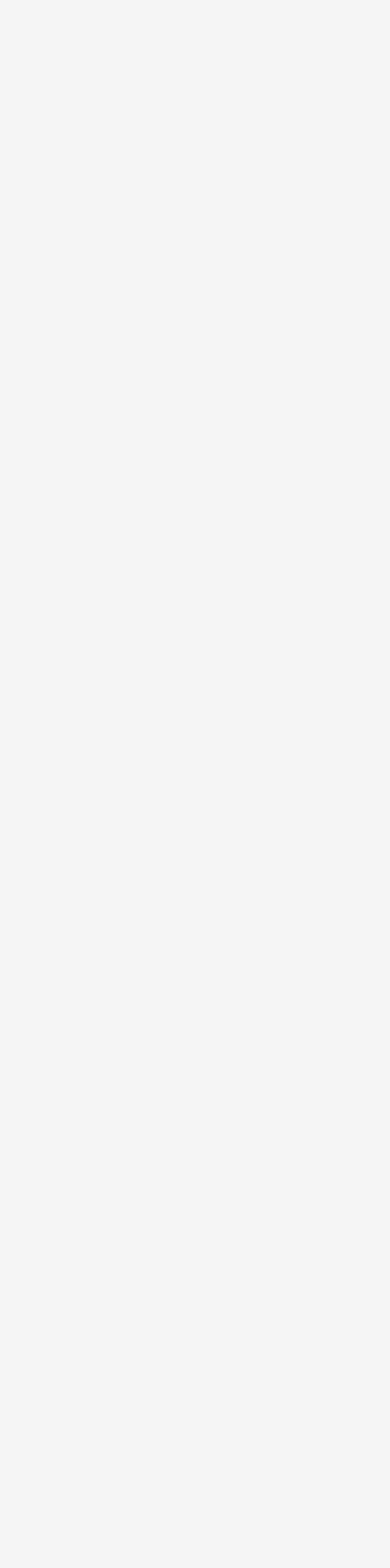
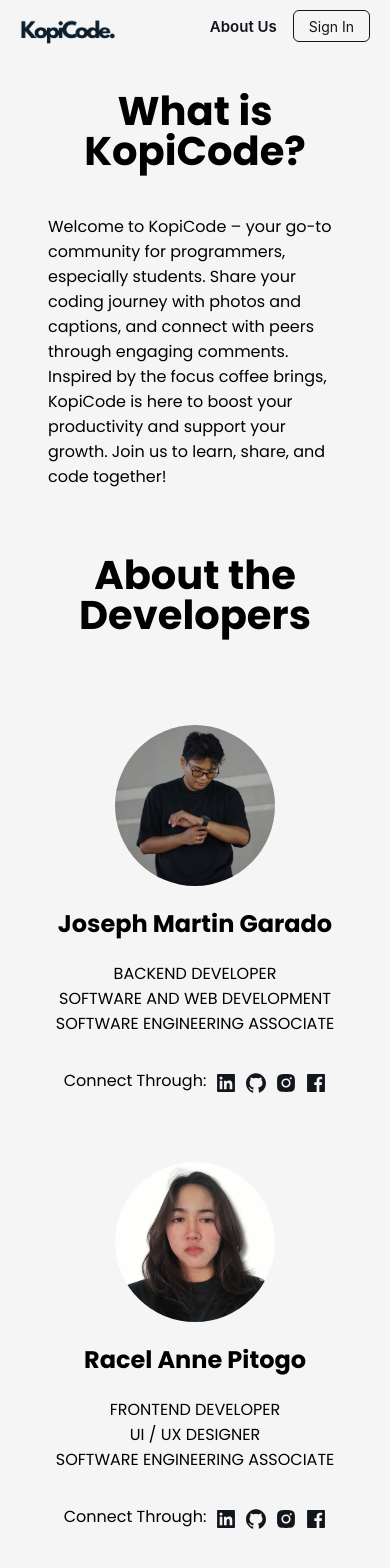
Before and after one commit to JM-creater/Blog-KopiCode, a React (Vite) app in the folder Frontend/KopiCode.Client/: page /aboutUs in a window 390 px wide. Before the commit this address had no page. Shown: the top 1568 px of the page. Before the commit the page ends 844 px from the top, so only its background shows below. Built offline with nearby package versions, Linux system fonts and the light colour scheme.

Commit message:
Frontend New Update
Added the about us page, made the previous web pages and currently added web page responsive.
Updated the navigation bar.

```diff
--- a/Frontend/KopiCode.Client/src/App.tsx
+++ b/Frontend/KopiCode.Client/src/App.tsx
@@ -9,6 +9,7 @@ import { ToastContainer } from 'react-toastify';
 import { toastConfig } from './utils/toastConfig';
 import React from 'react';
 import { UserAuthRegisterProvider } from './state/RegisterState';
+import AboutUs from './pages/AboutUs/AboutUs';
 
 
 function App() {
@@ -20,6 +21,7 @@ function App() {
         <Routes>
           <Route index element={ <Landing/> }/>
           <Route path='/login' element={ <Login />}/>
+          <Route path='/aboutUs' element={ <AboutUs />}/>
           <Route
             path='/signup'
             element={
--- a/Frontend/KopiCode.Client/src/components/Navbar.Landing/NavigationBar.css
+++ b/Frontend/KopiCode.Client/src/components/Navbar.Landing/NavigationBar.css
@@ -1,13 +1,35 @@
 nav {
-    padding: 10px 20px;
-    max-height: 5em;
+    padding: 20px 20px 0px;
+    max-height: 2em;
     display: flex;
     justify-content: space-between;
     align-items: center;
     flex-flow: row;
+    position: fixed;
+    width: 100%;
+    background-color: transparent;
+    transition: background 0.3s ease;
+    z-index: 9999;
+}
+
+nav.transparent {
+    background: rgba(255, 255, 255, 0.05); /* transparent state of nav bar when scrolling down*/
+    backdrop-filter: blur(10px);
+    box-shadow: 0 5px 15px rgba(0, 0, 0, 0.1);
+}
+
+.nav__buttonGroup {
+    margin-right: 40px;
+    margin-bottom: 20px;
 }
 
 #webLogo {
     width: 100%;
     max-width: 10em;
 }
+
+@media only screen and (max-width: 800px) {
+    #webLogo {
+        max-width: 6em;
+    }
+}
--- a/Frontend/KopiCode.Client/src/components/Navbar.Landing/NavigationBar.tsx
+++ b/Frontend/KopiCode.Client/src/components/Navbar.Landing/NavigationBar.tsx
@@ -4,14 +4,36 @@ import WebLogo from '../logo-image/dark-logo.png';
 import OutlinedButton from '../Buttons/OutlinedButton';
 import TextButton from '../Buttons/TextButton';
 import { Link } from 'react-router-dom';
+import { useEffect } from 'react';
 // import { Link, Outlet } from 'react-router-dom';
 
+//to make the navbar transparent when scrolling down
 export default function NavigationBar (){
-    return <nav>
+    useEffect(() => {
+        const handleScroll = () => {
+            const nav = document.getElementById('navbar');
+            // console.log('scroll event fired, window.scrollY:', window.scrollY); //debugging log
+            if (window.scrollY > 0) {
+                //console.log('Adding transparent class'); // Debugging log
+                nav?.classList.add('transparent');
+            } else {
+                //console.log('Removing transparent class'); // Debugging log
+                nav?.classList.remove('transparent');
+            }
+        };
+        window.addEventListener('scroll', handleScroll);
+        return () => {
+            window.removeEventListener('scroll', handleScroll);
+    };
+},[]);
+
+    return (
+    <nav id='navbar'>
         <Link to='/'><img src={WebLogo} alt="web logo dark color" id='webLogo' /></Link>
         <div className="nav__buttonGroup">
             <Link to='/aboutUs'><TextButton label={'About Us'}/></Link>
             <Link to='/login'><OutlinedButton label={'Sign In'}/></Link>
         </div>
     </nav>
+    );
 }
--- a/Frontend/KopiCode.Client/src/index.css
+++ b/Frontend/KopiCode.Client/src/index.css
@@ -15,6 +15,7 @@
   --color-lightGrey: #F5F5F5;
   --color-blue: #228CDB;
   --color-black: #11151C;
+  --color-white: #FDFDFD;
 }
 
 /* For all browsers supporting scrollbar customization */
--- /dev/null
+++ b/Frontend/KopiCode.Client/src/pages/AboutUs/AboutUs.css
@@ -0,0 +1,67 @@
+.aboutUs__mainContainer {
+    display: flex;
+    flex-direction: column;
+    margin: 0 auto;
+    overflow: hidden;
+    /* padding-top: 4em; */
+    padding: 4em 3em;
+}
+
+#aboutUs__devsHeaderText {
+    margin-top: 50px;
+}
+
+#dev_prof {
+    width: 100%;
+    max-width: 10em;
+    border-radius: 50%;
+}
+
+.dev__infoContainer {
+    display: flex;
+    flex-direction: row;
+    justify-content: space-around;
+    align-items: center;
+    padding: 4em;
+}
+
+.about__devs-card {
+    display: flex;
+    flex-direction: column;
+    justify-content: center;
+    align-items: center;
+}
+
+#dev_name {
+    width: fit-content;
+    font-weight: 700;
+}
+
+.contacts-container {
+    margin-top: 2em;
+    width: 100%;
+    display: inline-flex;
+    flex-direction: row;
+    gap: 10px;
+    justify-content: center;
+}
+
+#contacts-icon {
+    color: var(--color-black);
+    font-size: 20px;
+}
+
+#contacts-icon:hover {
+    color: var(--color-blue);
+}
+
+@media only screen and (max-width: 800px) {
+    .dev__infoContainer {
+        flex-direction: column;
+        gap: 4em;
+    }
+
+    .about__devs-card {
+        width: 100vw;
+    }
+}
--- /dev/null
+++ b/Frontend/KopiCode.Client/src/pages/AboutUs/AboutUs.tsx
@@ -0,0 +1,54 @@
+import NavigationBar from "../../components/Navbar.Landing/NavigationBar";
+import dev1 from './DevImages/martin-prof.jpg';
+import dev2 from './DevImages/racel-prof.png';
+import './AboutUs.css'
+import { FacebookFilled, GithubFilled, InstagramFilled, LinkedinFilled } from "@ant-design/icons";
+import Footer from "../../components/footer/footer";
+
+function AboutUs () {
+    return <>
+        <NavigationBar/>
+        <div className="aboutUs__mainContainer">
+            <h1 id="aboutUs__headerText">What is KopiCode?</h1>
+            <p>Welcome to KopiCode – your go-to community for programmers, especially students.
+                 Share your coding journey with photos and captions, and connect with peers through engaging comments.
+                  Inspired by the focus coffee brings,
+                 KopiCode is here to boost your productivity and support your growth.
+                  Join us to learn, share, and code together!</p>
+            <h1 id="aboutUs__devsHeaderText">About the Developers</h1>
+            <div className="dev__infoContainer">
+                <div className="about__devs-card">
+                    <img id="dev_prof" src={dev1} alt="Backend Developer" />
+                    <h2 id="dev_name">Joseph Martin Garado</h2>
+                    <span id="role">BACKEND DEVELOPER</span>
+                    <span id="role">SOFTWARE AND WEB DEVELOPMENT</span>
+                    <span id="role">SOFTWARE ENGINEERING ASSOCIATE</span>
+                    <div className="contacts-container">
+                        <span>Connect Through:</span>
+                        <a id="contacts-icon" href="https://www.linkedin.com/in/joseph-martin-garado-19b5a6202/" title="LinkedIn"><LinkedinFilled /></a>
+                        <a id="contacts-icon" href="https://github.com/JM-creater" title="GitHub"><GithubFilled /></a>
+                        <a id="contacts-icon" href="https://www.instagram.com/martin.garado/?hl=en" title="Instagram"><InstagramFilled /></a>
+                        <a id="contacts-icon" href="https://www.facebook.com/josephmartin.garado" title="Facebook"><FacebookFilled /></a>
+                    </div>
+                </div>
+                <div className="about__devs-card">
+                    <img id="dev_prof" src={dev2} alt="Frontend Developer" />
+                    <h2 id="dev_name">Racel Anne Pitogo</h2>
+                    <span id="role">FRONTEND DEVELOPER</span>
+                    <span id="role">UI / UX DESIGNER</span>
+                    <span id="role">SOFTWARE ENGINEERING ASSOCIATE</span>
+                    <div className="contacts-container">
+                        <span>Connect Through:</span>
+                        <a id="contacts-icon" href="www.linkedin.com/in/pitogo-racel-anne-b74b922a2" title="LinkedIn"><LinkedinFilled /></a>
+                        <a id="contacts-icon" href="https://github.com/RacelAnne" title="GitHub"><GithubFilled /></a>
+                        <a id="contacts-icon" href="https://www.instagram.com/rcelann/?hl=en" title="Instagram"><InstagramFilled /></a>
+                        <a id="contacts-icon" href="https://www.facebook.com/racelanne.pitogo.7" title="Facebook"><FacebookFilled /></a>
+                    </div>
+                </div>
+            </div>
+        </div>
+        <Footer></Footer>
+    </>
+}
+
+export default AboutUs;
--- a/Frontend/KopiCode.Client/src/pages/landing page/landing.css
+++ b/Frontend/KopiCode.Client/src/pages/landing page/landing.css
@@ -7,7 +7,7 @@
 }
 
 h1 {
-    font-size: 60px;
+    font-size: clamp(40px, 2.5vw, 60px);
     font-weight: 700;
     text-align: center;
     line-height: 1;
@@ -28,7 +28,7 @@ h1 {
 }
 
 .content1 {
-    justify-content: start;
+    justify-content: center;
     align-items: center;
 }
 
@@ -54,6 +54,7 @@ header {
 
 .features__headerText {
     color: white;
+    font-size: clamp(35px, 3.5vw, 50em);
 }
 
 .mainContent__features {
@@ -89,4 +90,12 @@ h2 {
         width: fit-content;
         text-align: center;
     }
+
+    #hero__text {
+        padding-top: 2em;
+    }
+
+    #landing__features {
+        font-size: 15px;
+    }
 }
--- a/Frontend/KopiCode.Client/src/pages/landing page/landing.tsx
+++ b/Frontend/KopiCode.Client/src/pages/landing page/landing.tsx
@@ -30,15 +30,15 @@ function Landing (){
                 <header id='header__feature'><h1 className='features__headerText'>Our Features</h1></header>
                 <div className="feature1">
                     <Lottie id='feature__animation' animationData={feature1}/>
-                    <h2>Share Your Coding Insights: Publish Your Blog on Kopicode</h2>
+                    <h2 id='landing__features'>Share Your Coding Insights: Publish Your Blog on Kopicode</h2>
                 </div>
                 <div className="feature2">
-                    <h2>Code Notes: Capture Your Insights and Ideas on Kopicode</h2>
+                    <h2 id='landing__features'>Code Notes: Capture Your Insights and Ideas on Kopicode</h2>
                     <Lottie id='feature__animation' animationData={feature2}/>
                 </div>
                 <div className="feature3">
                     <Lottie id='feature__animation' animationData={feature3}/>
-                    <h2>Stuck on a problem or have a question?
+                    <h2 id='landing__features'>Stuck on a problem or have a question?
                          Interact with other programmers on Kopicode to ask for tips and solutions!</h2>
                 </div>
             </div>
--- a/Frontend/KopiCode.Client/src/pages/login page/login.css
+++ b/Frontend/KopiCode.Client/src/pages/login page/login.css
@@ -33,6 +33,7 @@
     text-align: center;
     font-weight: 600;
     font-size: 35px;
+    width: 100%;
 }
 
 .login__form {
@@ -56,10 +57,44 @@
     color: var(--color-lightGrey);
     margin-left: 13em;
     align-self: flex-start;
-    margin-bottom: 5em;
+
+}
+
+#login__createAccountButton {
+    color: var(--color-lightGrey);
+    margin-left: 3em;
+    margin-bottom: 4em;
+    align-self: flex-start;
 }
 
 #login__catchPhrase {
     font-size: 30px;
     color: var(--color-black);
 }
+
+@media only screen and (max-width: 800px) {
+    .login__mainContent {
+        flex-direction: column;
+        height: fit-content;
+        background-size: 100%;
+    }
+
+    .login__form {
+        width: 20em;
+    }
+
+    #login__forgotPassButton {
+        margin-left: 10em;
+    }
+
+    .login__content1, .login__content2 {
+        height: fit-content;
+        padding-top: 5em;
+        justify-content: center;
+        align-items: center;
+        width: 100%;
+        max-width: fit-content;
+        padding: 0 auto;
+        margin: 0 auto;
+    }
+}
--- a/Frontend/KopiCode.Client/src/pages/sign up page/signup.css
+++ b/Frontend/KopiCode.Client/src/pages/sign up page/signup.css
@@ -23,7 +23,6 @@
     flex-direction: column;
     justify-content: end;
     align-items: center;
-
 }
 
 #signUp__webLogo {
```
Also changed, not shown: Frontend/KopiCode.Client/src/pages/login page/login.tsx (+3 -6 lines), Frontend/KopiCode.Client/src/pages/AboutUs/DevImages/martin-prof.jpg (added), Frontend/KopiCode.Client/src/pages/AboutUs/DevImages/racel-prof.png (added).
